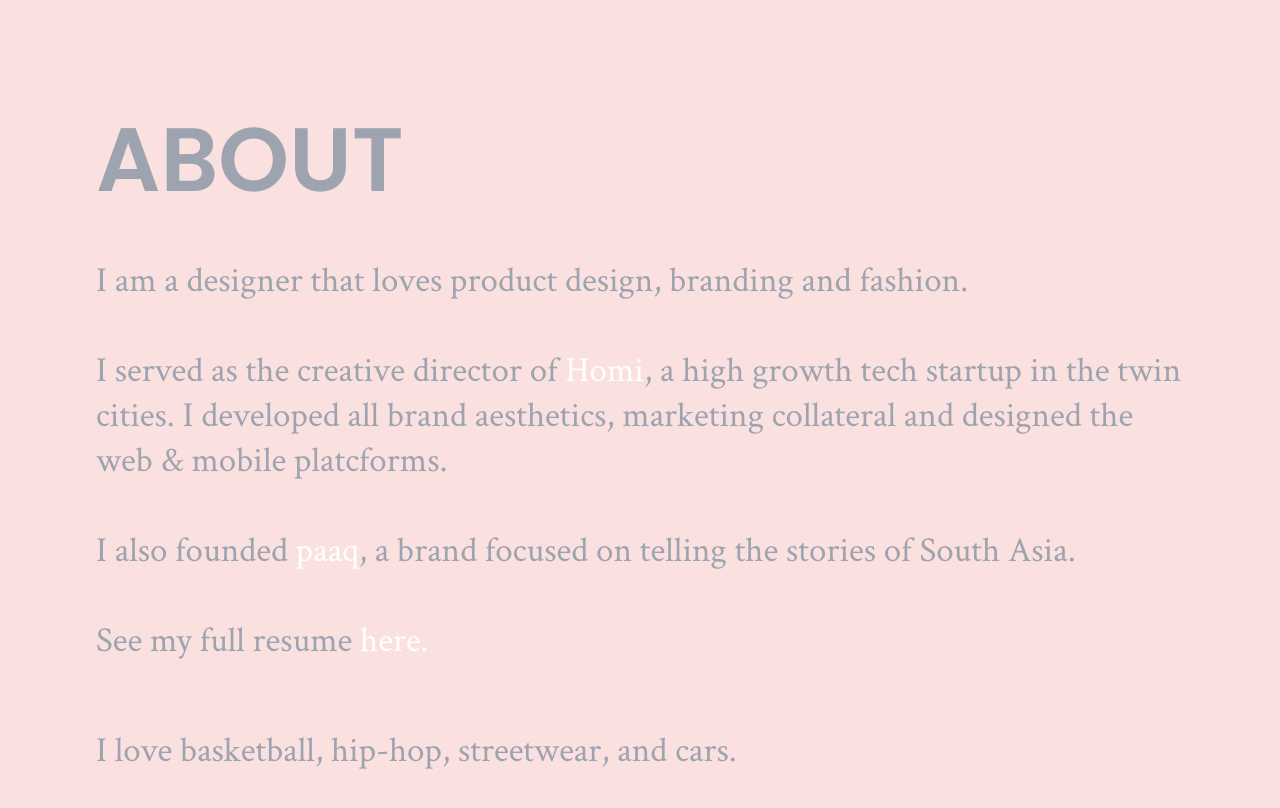
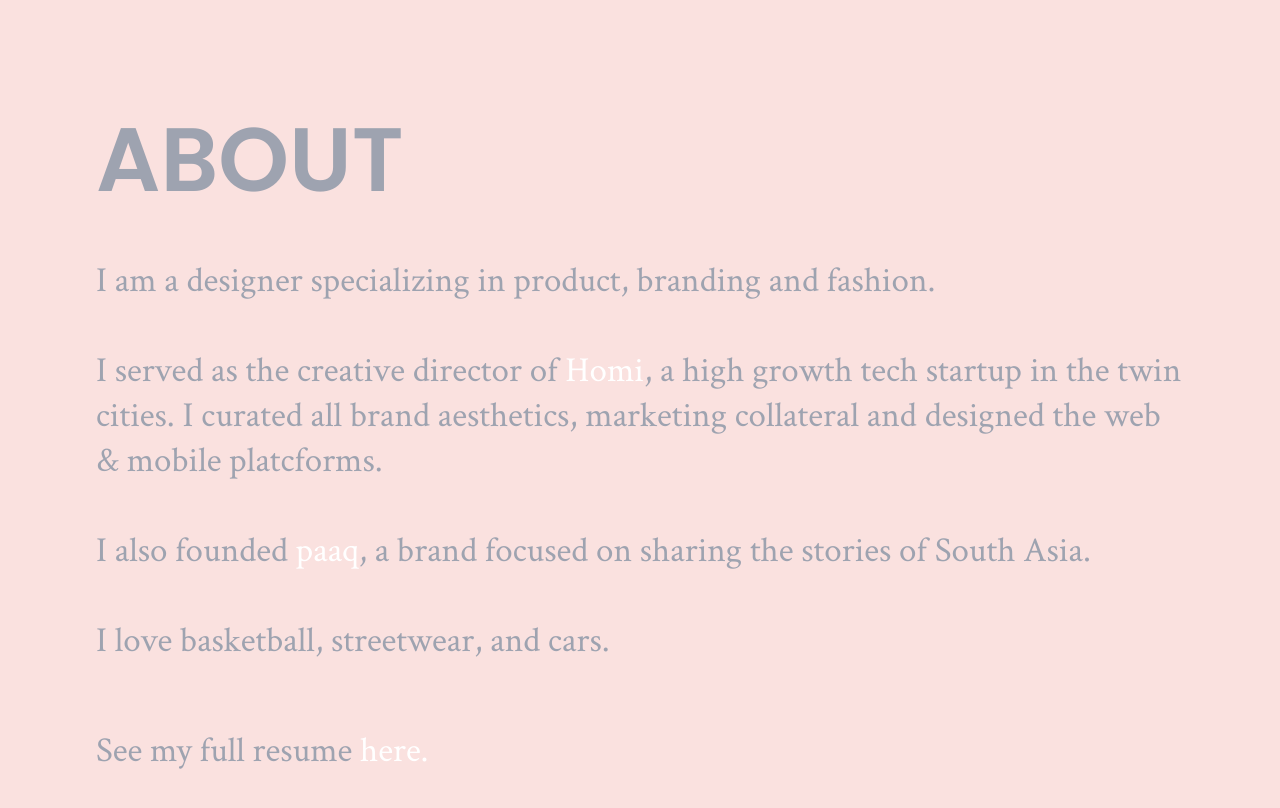
Before and after one commit to aamirpeeran/aamirpeeran.github.io, a Jekyll site: the page built from about.md, in a window 1280 px wide. Shown: the top 808 px of the page. Built offline with Jekyll 4.4.1, drawn with Linux system fonts in a browser that asks for light colours.

Commit message:
updated text

```diff
--- a/about.md
+++ b/about.md
@@ -7,13 +7,13 @@ layout: default
   <section class="standard">
     <div class="container">
       <h1 class="heading">About</h1>
-      <p class="subheading">I am a designer that loves product design, branding and fashion.<br>
-        <div><br> I served as the creative director of <a href="https://homi.io/" target="_blank">Homi</a>, a high growth tech startup in the twin cities. I developed
+      <p class="subheading">I am a designer specializing in product, branding and fashion.<br>
+        <div><br> I served as the creative director of <a href="https://homi.io/" target="_blank">Homi</a>, a high growth tech startup in the twin cities. I curated
           all brand aesthetics, marketing collateral and designed the web & mobile platcforms.<br>
-          <div><br>I also founded <a href="https://paaq.co/" target="_blank">paaq</a>, a brand focused on telling the stories of South Asia. <br>
-            <div><br>See my full resume <a href="https://www.dropbox.com/s/lh1anwee3eaho9i/Product%20Design%20resume.pdf?dl=0" target="_blank">here.</a></div>
+          <div><br>I also founded <a href="https://paaq.co/" target="_blank">paaq</a>, a brand focused on sharing the stories of South Asia. <br>
+            <div><br>I love basketball, streetwear, and cars.</div>
             <div class="bumpdown">
-              <div>I love basketball, hip-hop, streetwear, and cars.</div>
+              <div>See my full resume <a href="https://www.dropbox.com/s/lh1anwee3eaho9i/Product%20Design%20resume.pdf?dl=0" target="_blank">here.</a></div>
             </div>
           </div>
         </div>
```
Also changed, not shown: index.md (+1 -1 lines).
